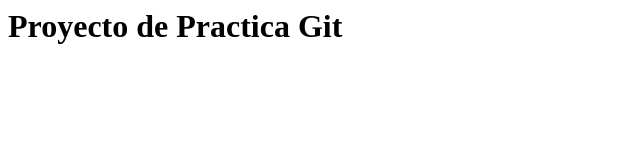
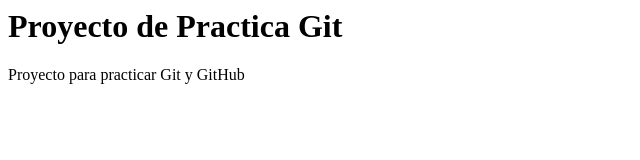
Before and after one commit to danielMorales2901/practica-personal-DM, a plain HTML site: page index.html in a window 1280 px wide. Shown: the whole page, without its empty margins (0-640 px from the left). Drawn offline with Linux system fonts and the light colour scheme.

Commit message:
Agrega descripción al proyecto

```diff
--- a/index.html
+++ b/index.html
@@ -6,5 +6,6 @@
 
   <body>
     <h1>Proyecto de Practica Git</h1>
+    <p>Proyecto para practicar Git y GitHub</p>
   </body>
   </html>
```
